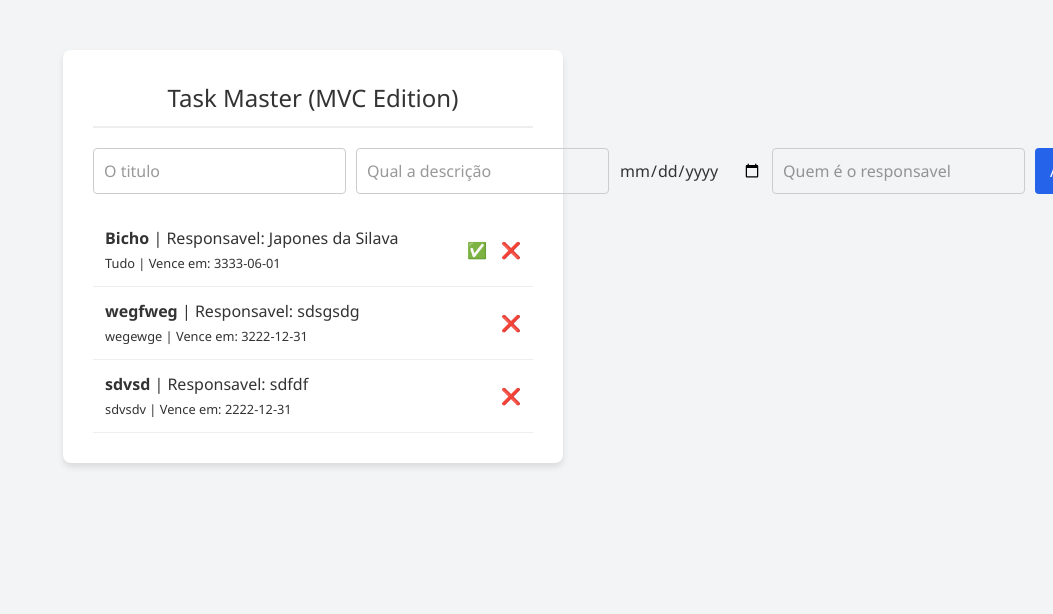
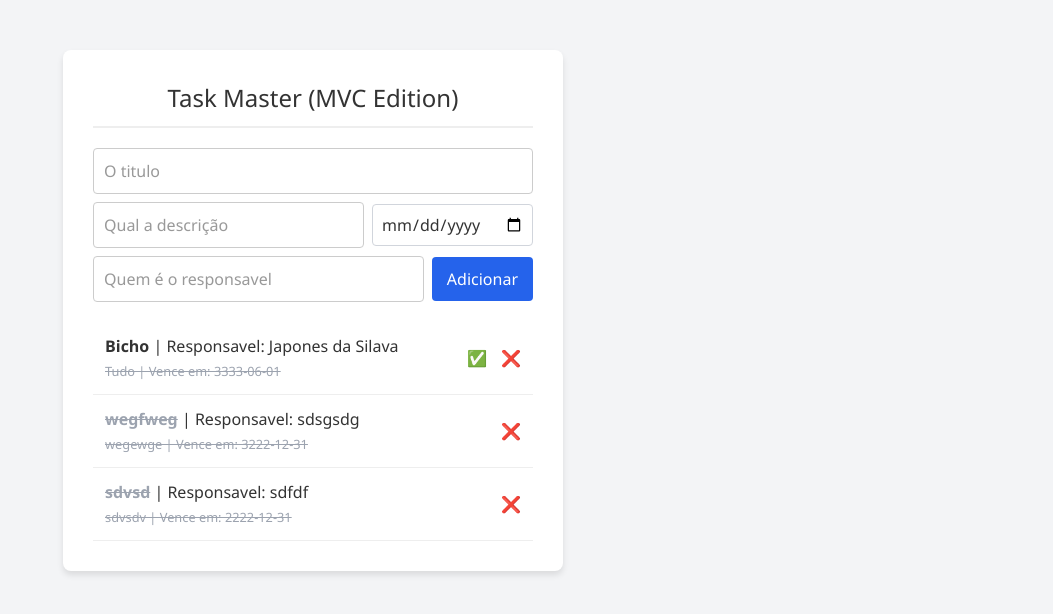
Before and after one commit to LucasVeneziani/ProjetoPHP, a PHP site: page / in a window 1480 px wide; the page is wider, and only the part inside the window is pictured. Shown: the top 614 px of that part, without its empty margins (427-1480 px from the left). Run offline with PHP 8.4, Linux system fonts and the light colour scheme; data comes from the database, SQL or seed files in the repository; both versions use the stored data as it was after the commit.

Commit message:
Adicionando estilização ao formulário

```diff
--- a/src/View/list.php
+++ b/src/View/list.php
@@ -10,13 +10,12 @@
         .container { background: #fff; padding: 30px; border-radius: 8px; box-shadow: 0 4px 6px rgba(0,0,0,0.1); width: 100%; max-width: 500px; }
         h1 { font-size: 1.5rem; text-align: center; border-bottom: 2px solid #eee; padding-bottom: 10px; }
         .error { color: #dc2626; background: #fee2e2; padding: 10px; border-radius: 4px; font-size: 0.9rem; }
-        .form-group { display: flex; gap: 10px; margin-top: 20px; margin-bottom: 20px; }
         input[type="text"] { flex: 1; padding: 10px; border: 1px solid #ccc; border-radius: 4px; }
         button { background: #2563eb; color: white; border: none; padding: 10px 15px; border-radius: 4px; cursor: pointer; }
         button:hover { background: #1d4ed8; }
         ul { list-style: none; padding: 0; }
         li { display: flex; justify-content: space-between; align-items: center; padding: 12px; border-bottom: 1px solid #eee; }
-        li.done span { text-decoration: line-through; color: #9ca3af; }
+        li.done strong, small { text-decoration: line-through; color: #9ca3af; }
         .actions a { text-decoration: none; margin-left: 10px; cursor: pointer; }
     </style>
 </head>
@@ -30,11 +29,11 @@
 
     <!-- O formulário agora aponta para a action 'create' -->
 
-        <form method="POST" action="index.php?action=create" class="form-group">
-        <input type="text" name="title" placeholder="O titulo" autocomplete="off">
-        <input type="text" name="descricao" placeholder="Qual a descrição" autocomplete="off">
-        <input type="date" name="dataVenc" placeholder="Data de vencimento" autocomplete="off">
-        <input type="text" name="responsavel" placeholder="Quem é o responsavel" autocomplete="off">
+    <form method="POST" action="index.php?action=create" class="flex flex-wrap justify-center items-center gap-2 mt-5 mb-5">
+        <input type="text" name="title" placeholder="O titulo" autocomplete="off" class="flex p-2 border border-gray-300 rounded">
+        <input type="text" name="descricao" placeholder="Qual a descrição" autocomplete="off" class="flex p-2 border border-gray-300 rounded">
+        <input type="date" name="dataVenc" placeholder="Data de vencimento" autocomplete="off" class="flex p-2 border border-gray-300 rounded">
+        <input type="text" name="responsavel" placeholder="Quem é o responsavel" autocomplete="off" class="flex p-2 border border-gray-300 rounded">
         <button type="submit">Adicionar</button>
     </form>
 
```
Also changed, not shown: tasks.sqlite.
